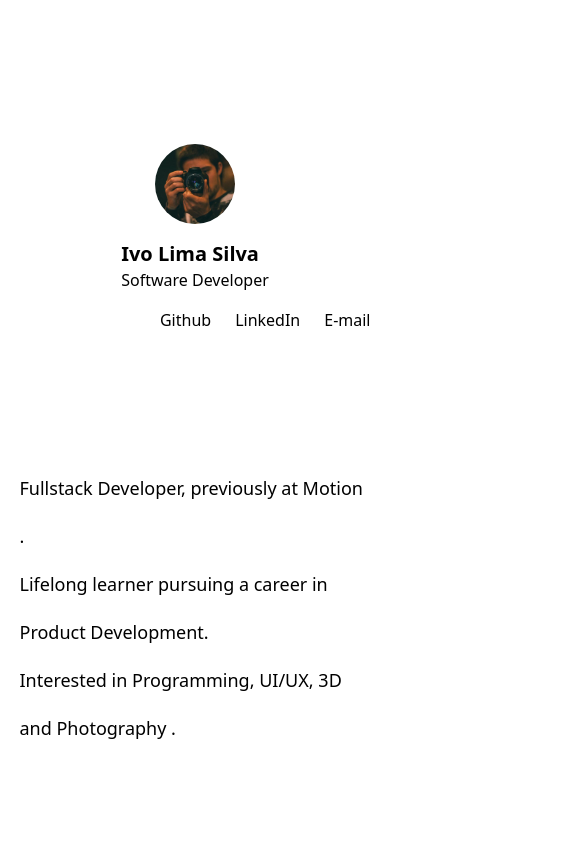
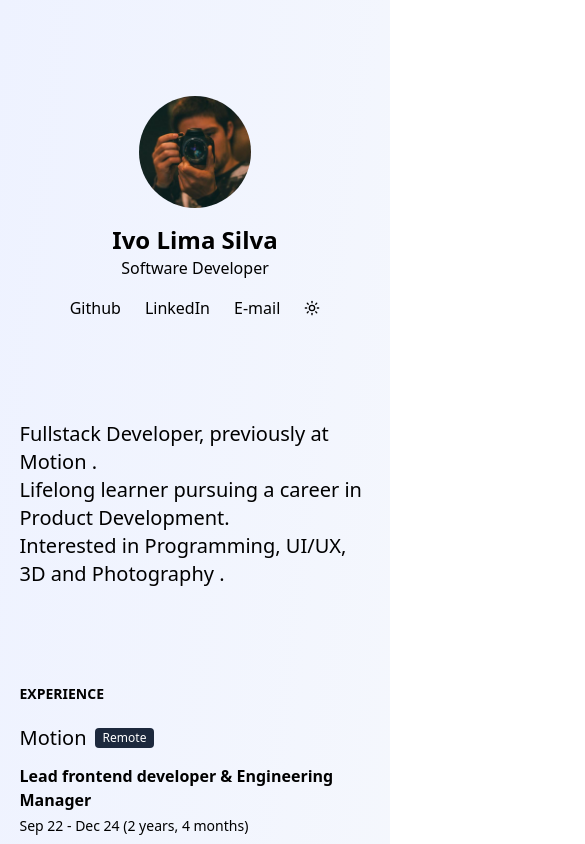
Before and after one commit to ivolimasilva/ivolimasilva.github.io, an Astro site: page / in a window 390 px wide. Shown: the top 844 px of the page, 585 px wide, since content can reach past the window. Built offline with nearby package versions, Linux system fonts and the light colour scheme; Astro itself is replaced by a stand-in of ours.

Commit message:
feat: dark & light theme

```diff
--- a/package.json
+++ b/package.json
@@ -23,6 +23,7 @@
 	},
 	"dependencies": {
 		"astro": "^5.4.1",
+		"lucide-astro": "^0.477.0",
 		"tailwindcss": "^4.0.9"
 	},
 	"devDependencies": {
--- a/src/components/About.astro
+++ b/src/components/About.astro
@@ -2,7 +2,7 @@
 import Link from './Link.astro';
 ---
 
-<blockquote class="mt-1 max-w-4xl text-lg leading-12 font-light md:text-3xl">
+<blockquote class="mt-1 max-w-4xl text-xl md:text-2xl lg:leading-12 lg:text-3xl font-light">
 	<p>
 		Fullstack Developer, previously at <Link href="https://motionapp.com/" target="_blank" rel="noreferrer noopener nofollow">Motion</Link>.
 	</p>
--- a/src/components/Avatar.astro
+++ b/src/components/Avatar.astro
@@ -3,4 +3,4 @@ import { Image } from 'astro:assets';
 import avatar from '../assets/avatar.jpeg';
 ---
 
-<Image src={avatar} alt="Profile picture of Ivo, holding a camera to his face." class="h-20 w-20 rounded-full" />
+<Image src={avatar} alt="Profile picture of Ivo, holding a camera to his face." class="h-28 w-28 lg:h-20 lg:w-20 rounded-full" />
--- a/src/components/Entry.astro
+++ b/src/components/Entry.astro
@@ -23,7 +23,7 @@ const { title, description, stack, startDate, endDate, ...rest } = Astro.props;
 	}
 	{
 		stack && (
-			<p class="flex gap-2 text-sm font-light">
+			<p class="flex flex-wrap gap-2 text-sm font-light">
 				Stack:
 				{stack.map((technology) => (
 					<Link class="font-thin" href={technology.url}>
--- a/src/components/Header.astro
+++ b/src/components/Header.astro
@@ -1,16 +1,17 @@
 ---
 import Avatar from './Avatar.astro';
 import Link from './Link.astro';
+import ThemeToggle from './ThemeToggle.astro';
 import { links } from '../data/links';
 ---
 
 <header class="flex flex-col items-center gap-4 lg:flex-row">
 	<Avatar />
-	<div>
-		<h1 class="text-xl font-bold">Ivo Lima Silva</h1>
-		<h2>Software Developer</h2>
+	<div class="flex flex-col items-center lg:items-start">
+		<h1 class="text-2xl lg:text-xl font-bold">Ivo Lima Silva</h1>
+		<h2 class="text-l lg:text-md">Software Developer</h2>
 	</div>
-	<nav class="ml-auto flex gap-6">
+	<nav class="lg:ml-auto flex gap-6 items-center">
 		{
 			links.map((link) => (
 				<Link href={link.url} target="_blank" rel="noopener noreferrer">
@@ -18,5 +19,6 @@ import { links } from '../data/links';
 				</Link>
 			))
 		}
+		<ThemeToggle />
 	</nav>
 </header>
--- a/src/components/Location.astro
+++ b/src/components/Location.astro
@@ -1,3 +1,3 @@
-<span class="h-fit rounded-sm bg-slate-800 px-2 py-0.5 text-xs font-normal text-white">
+<span class="h-fit rounded-sm bg-slate-800 dark:bg-slate-200 px-2 py-0.5 text-xs font-normal text-white dark:text-slate-900">
 	<slot />
 </span>
--- /dev/null
+++ b/src/components/ThemeToggle.astro
@@ -0,0 +1,30 @@
+---
+import { Sun, Moon } from 'lucide-astro';
+---
+
+<style>
+	[aria-hidden] {
+		color: --alpha(currentColor / 60%);
+	}
+</style>
+
+<button id='theme-toggle' class='relative h-4 w-4 cursor-pointer *:absolute *:inset-0 *:h-full *:w-full *:pointer-events-none'>
+	<Sun aria-hidden class='dark:hidden block' />
+	<Moon aria-hidden class='hidden dark:block' />
+</button>
+
+<script>
+	const order = ['light', 'dark'];
+	const button = document.getElementById('theme-toggle');
+
+	if (button) {
+		button.addEventListener('click', () => {
+			const current = document.documentElement.getAttribute('data-theme');
+
+			if (current) {
+				const next = order[(order.indexOf(current) + 1) % order.length];
+				document.documentElement.setAttribute('data-theme', next);
+			}
+		});
+	}
+</script>
--- a/src/pages/index.astro
+++ b/src/pages/index.astro
@@ -6,13 +6,14 @@ import Experience from '../components/Experience.astro';
 import Header from '../components/Header.astro';
 ---
 
-<html>
+<html data-theme="auto">
 	<head>
 		<meta charset="UTF-8" />
+		<meta name="viewport" content="width=device-width">
 		<link rel="icon" href="https://fav.farm/🧑‍💻" />
 		<title>Ivo Lima Silva • Developer 💻</title>
 	</head>
-	<body class="mx-auto flex max-w-7xl flex-col gap-32 py-36">
+	<body class="mx-auto flex max-w-7xl flex-col gap-24 lg:gap-32 lg:py-36 py-24 bg-gradient-to-br from-indigo-50 to-slate-50 dark:bg-gradient-to-r dark:from-slate-900 dark:to-slate-800 dark:text-indigo-100 transition-colors duration-300">
 		<Header />
 		<About />
 		<Experience />
--- a/src/styles/global.css
+++ b/src/styles/global.css
@@ -1,4 +1,18 @@
 @import 'tailwindcss';
+
+@custom-variant dark {
+	/* Explicit dark: when data-theme="dark" is set */
+	&:where([data-theme="dark"], [data-theme="dark"] *) {
+		@slot;
+	}
+
+	/* Auto dark: when data-theme="auto" and the system prefers dark mode */
+	@media (prefers-color-scheme: dark) {
+		&:where([data-theme="auto"], [data-theme="auto"] *) {
+			@slot;
+		}
+	}
+}
 
 @theme {
 	--container-7xl: min(80rem, 90vw);
```
Also changed, not shown: 1 other file.
